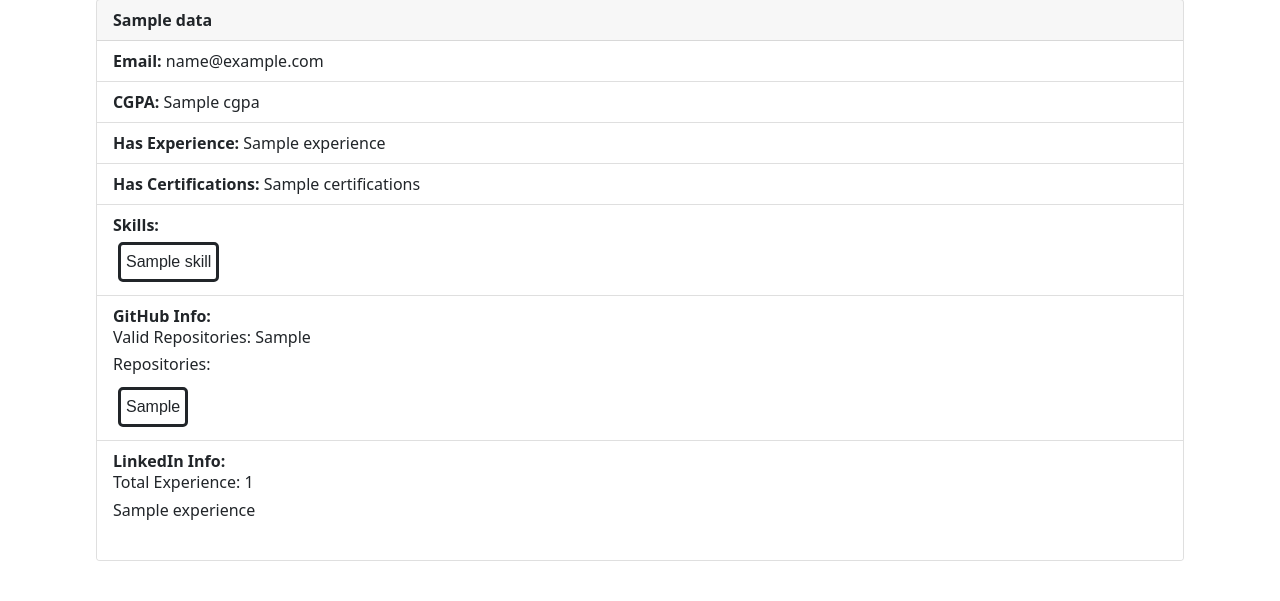
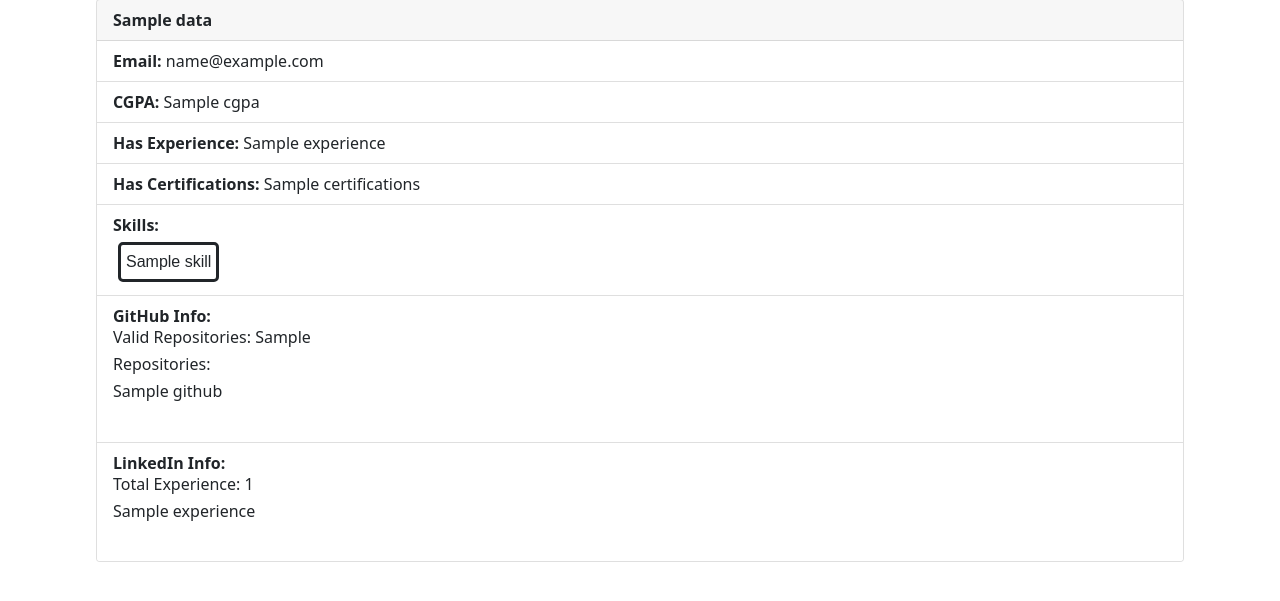
Before and after one commit to Giridhar57/REsume_Screener, a Django app: template resume_screener/templates/details.html in a window 1280 px wide. Shown: the part 81-682 px from the top of the page. Run offline with Django 4.2, Linux system fonts and the light colour scheme; the template is opened without the code that fills it: most values are stand-ins (such as "Sample title", 1, 10 or a date in 2020); some libraries are stand-ins or nearby versions.

Commit message:
Update details.html

```diff
--- a/resume_screener/templates/details.html
+++ b/resume_screener/templates/details.html
@@ -18,8 +18,11 @@
         <li class="list-group-item"><b>GitHub Info:</b>
         <h6>Valid Repositories: {{data.github_info.valid_repos}}</h6>
         <h6>Repositories: </h6>
-        {%for i in data.github_info.git_info%}
-            <span class="skills">{{i}}</span>
+        {%for i in github_data%}
+            {%for j in i%}
+            <h6>{{j}}</h6>
+            {%endfor%}
+            <br>
         {%endfor%}
         {%endif%}
     </li>
```
